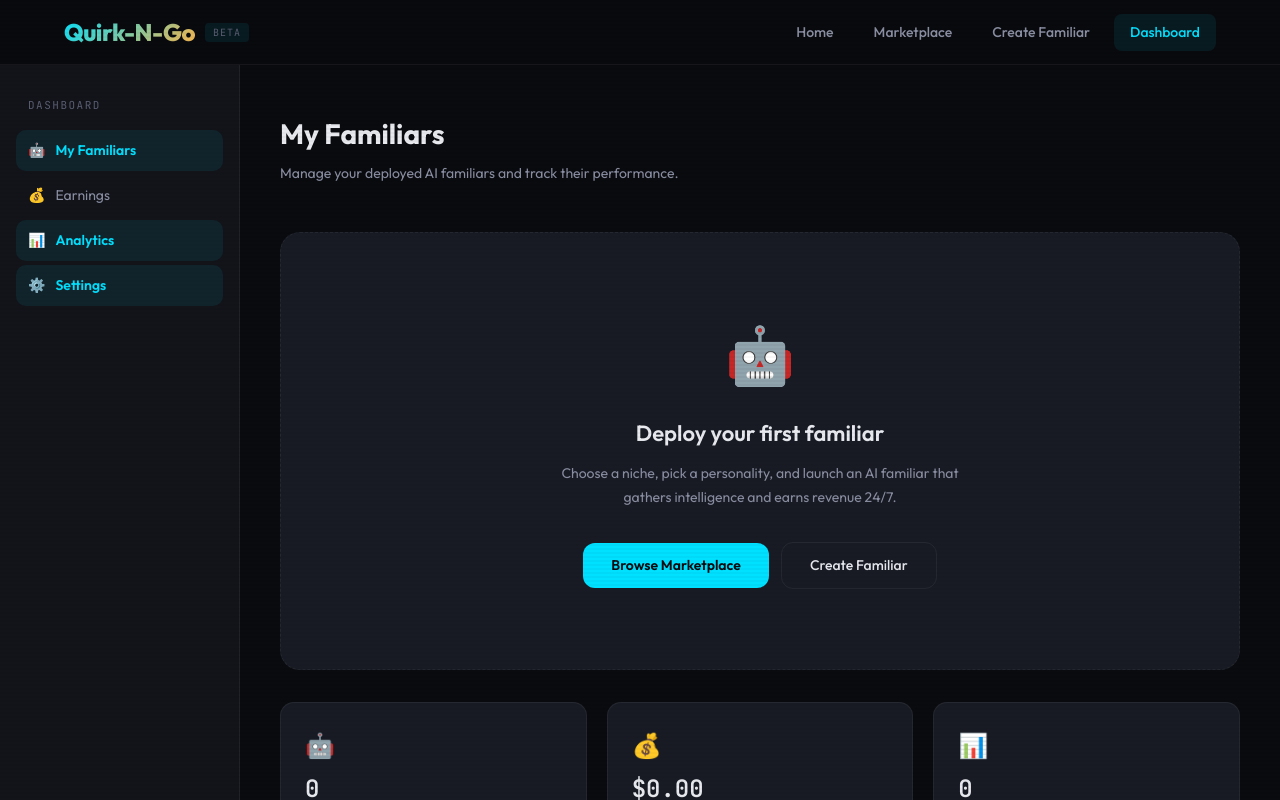
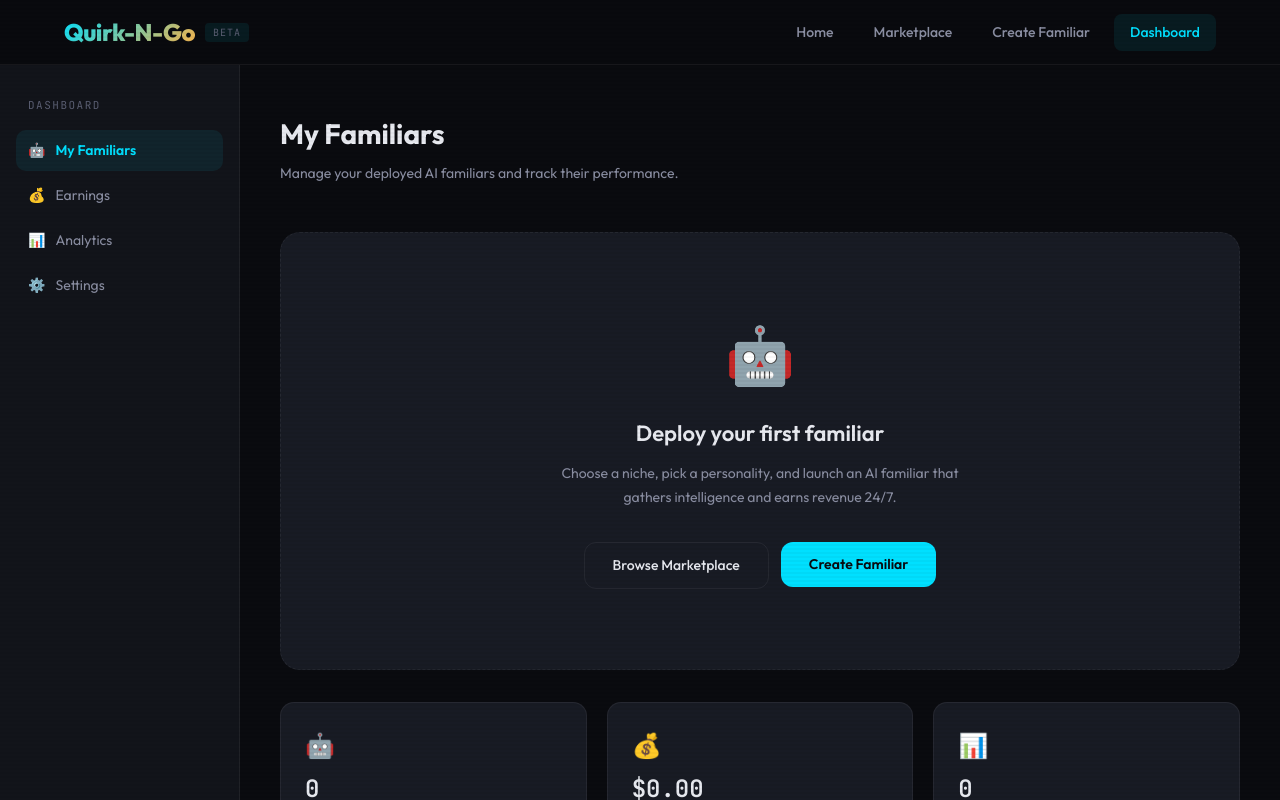
Before and after one commit to m-lwatcher/quirk-n-go-storefront, a React (Vite) app: page /dashboard in a window 1280 px wide. Shown: the top 800 px of the page. Built offline with nearby package versions, Linux system fonts and the light colour scheme; the HTML template or start-up script is replaced by a standard one.

Commit message:
Fix dashboard sidebar tabs - local state switching with content for all 4 tabs

```diff
--- a/src/pages/Dashboard.tsx
+++ b/src/pages/Dashboard.tsx
@@ -1,15 +1,18 @@
+import { useState } from 'react'
 import { motion } from 'framer-motion'
-import { Link, useLocation } from 'react-router-dom'
+import { Link } from 'react-router-dom'
 
-const sidebarItems = [
-  { icon: '🤖', label: 'My Familiars', to: '/dashboard' },
-  { icon: '💰', label: 'Earnings', to: '/earnings' },
-  { icon: '📊', label: 'Analytics', to: '/dashboard' },
-  { icon: '⚙️', label: 'Settings', to: '/dashboard' },
+type Tab = 'familiars' | 'earnings' | 'analytics' | 'settings'
+
+const sidebarItems: { icon: string; label: string; tab: Tab }[] = [
+  { icon: '🤖', label: 'My Familiars', tab: 'familiars' },
+  { icon: '💰', label: 'Earnings', tab: 'earnings' },
+  { icon: '📊', label: 'Analytics', tab: 'analytics' },
+  { icon: '⚙️', label: 'Settings', tab: 'settings' },
 ]
 
 export default function Dashboard() {
-  const location = useLocation()
+  const [activeTab, setActiveTab] = useState<Tab>('familiars')
 
   return (
     <div style={{ display: 'flex', minHeight: 'calc(100vh - 64px)' }}>
@@ -37,10 +40,12 @@ export default function Dashboard() {
           Dashboard
         </div>
         {sidebarItems.map(item => {
-          const isActive = location.pathname === item.to
+          const isActive = activeTab === item.tab
           return (
-            <Link key={item.label} to={item.to} style={{ textDecoration: 'none' }}>
-              <div style={{
+            <div
+              key={item.tab}
+              onClick={() => setActiveTab(item.tab)}
+              style={{
                 display: 'flex',
                 alignItems: 'center',
                 gap: 10,
@@ -54,39 +59,43 @@ export default function Dashboard() {
                 fontFamily: 'var(--font-display)',
                 fontWeight: isActive ? 600 : 400,
                 transition: 'all 0.2s ease',
-              }}>
+              }}
+            >
               <span>{item.icon}</span>
               {item.label}
             </div>
-            </Link>
           )
         })}
       </motion.aside>
 
       {/* Main content */}
       <motion.div
-        initial={{ opacity: 0, y: 20 }}
+        key={activeTab}
+        initial={{ opacity: 0, y: 12 }}
         animate={{ opacity: 1, y: 0 }}
-        transition={{ delay: 0.15 }}
-        style={{ flex: 1, padding: '48px 40px' }}
+        transition={{ duration: 0.25 }}
+        style={{ flex: 1, padding: '48px 40px', overflow: 'auto' }}
       >
-        <h1 style={{
-          fontSize: 28,
-          fontWeight: 700,
-          fontFamily: 'var(--font-display)',
-          marginBottom: 8,
-        }}>
+        {activeTab === 'familiars' && <FamiliarsTab />}
+        {activeTab === 'earnings' && <EarningsTab />}
+        {activeTab === 'analytics' && <AnalyticsTab />}
+        {activeTab === 'settings' && <SettingsTab />}
+      </motion.div>
+    </div>
+  )
+}
+
+/* ── Familiars Tab ── */
+function FamiliarsTab() {
+  return (
+    <>
+      <h1 style={{ fontSize: 28, fontWeight: 700, fontFamily: 'var(--font-display)', marginBottom: 8 }}>
         My Familiars
       </h1>
-        <p style={{
-          fontSize: 14,
-          color: 'var(--text-secondary)',
-          marginBottom: 48,
-        }}>
+      <p style={{ fontSize: 14, color: 'var(--text-secondary)', marginBottom: 48 }}>
         Manage your deployed AI familiars and track their performance.
       </p>
 
-        {/* Empty state */}
       <div style={{
         background: 'var(--bg-card)',
         border: '1px dashed var(--border-subtle)',
@@ -95,106 +104,150 @@ export default function Dashboard() {
         textAlign: 'center',
       }}>
         <div style={{ fontSize: 56, marginBottom: 20 }}>🤖</div>
-          <h2 style={{
-            fontSize: 22,
-            fontWeight: 600,
-            fontFamily: 'var(--font-display)',
-            marginBottom: 12,
-          }}>
+        <h2 style={{ fontSize: 22, fontWeight: 600, fontFamily: 'var(--font-display)', marginBottom: 12 }}>
           Deploy your first familiar
         </h2>
-          <p style={{
-            fontSize: 14,
-            color: 'var(--text-secondary)',
-            maxWidth: 400,
-            margin: '0 auto 32px',
-            lineHeight: 1.7,
-          }}>
+        <p style={{ fontSize: 14, color: 'var(--text-secondary)', maxWidth: 400, margin: '0 auto 32px', lineHeight: 1.7 }}>
           Choose a niche, pick a personality, and launch an AI familiar that gathers intelligence and earns revenue 24/7.
         </p>
-          <Link to="/create">
-            <motion.button
-              whileHover={{ scale: 1.03 }}
-              whileTap={{ scale: 0.98 }}
-              style={{
-                background: 'var(--accent-cyan)',
-                color: '#0a0b0f',
-                border: 'none',
-                padding: '12px 28px',
-                borderRadius: 12,
-                fontSize: 14,
-                fontWeight: 600,
-                fontFamily: 'var(--font-display)',
-                cursor: 'pointer',
-                marginRight: 12,
-              }}
-            >
-              Browse Marketplace
-            </motion.button>
+        <div style={{ display: 'flex', gap: 12, justifyContent: 'center' }}>
+          <Link to="/marketplace">
+            <motion.button whileHover={{ scale: 1.03 }} whileTap={{ scale: 0.98 }} style={{
+              background: 'transparent', color: 'var(--text-primary)', border: '1px solid var(--border-subtle)',
+              padding: '12px 28px', borderRadius: 12, fontSize: 14, fontWeight: 500, fontFamily: 'var(--font-display)', cursor: 'pointer',
+            }}>Browse Marketplace</motion.button>
           </Link>
           <Link to="/create">
-            <motion.button
-              whileHover={{ scale: 1.03 }}
-              whileTap={{ scale: 0.98 }}
-              style={{
-                background: 'transparent',
-                color: 'var(--text-primary)',
-                border: '1px solid var(--border-subtle)',
-                padding: '12px 28px',
-                borderRadius: 12,
-                fontSize: 14,
-                fontWeight: 500,
-                fontFamily: 'var(--font-display)',
-                cursor: 'pointer',
-              }}
-            >
-              Create Familiar
-            </motion.button>
+            <motion.button whileHover={{ scale: 1.03 }} whileTap={{ scale: 0.98 }} style={{
+              background: 'var(--accent-cyan)', color: '#0a0b0f', border: 'none',
+              padding: '12px 28px', borderRadius: 12, fontSize: 14, fontWeight: 600, fontFamily: 'var(--font-display)', cursor: 'pointer',
+            }}>Create Familiar</motion.button>
           </Link>
         </div>
+      </div>
 
-        {/* Placeholder stats */}
-        <div style={{
-          display: 'grid',
-          gridTemplateColumns: 'repeat(3, 1fr)',
-          gap: 20,
-          marginTop: 32,
-        }}>
+      <div style={{ display: 'grid', gridTemplateColumns: 'repeat(3, 1fr)', gap: 20, marginTop: 32 }}>
         {[
           { label: 'Active Familiars', value: '0', icon: '🤖' },
           { label: 'Total Earnings', value: '$0.00', icon: '💰' },
           { label: 'Total Requests', value: '0', icon: '📊' },
         ].map(stat => (
-            <div
-              key={stat.label}
-              style={{
-                background: 'var(--bg-card)',
-                border: '1px solid var(--border-subtle)',
-                borderRadius: 14,
-                padding: 24,
-              }}
-            >
+          <div key={stat.label} style={{
+            background: 'var(--bg-card)', border: '1px solid var(--border-subtle)', borderRadius: 14, padding: 24,
+          }}>
             <div style={{ fontSize: 24, marginBottom: 8 }}>{stat.icon}</div>
-              <div style={{
-                fontSize: 24,
-                fontWeight: 700,
-                fontFamily: 'var(--font-mono)',
-                color: 'var(--text-primary)',
-                marginBottom: 4,
-              }}>
-                {stat.value}
-              </div>
-              <div style={{
-                fontSize: 12,
-                fontFamily: 'var(--font-mono)',
-                color: 'var(--text-muted)',
-              }}>
-                {stat.label}
-              </div>
+            <div style={{ fontSize: 24, fontWeight: 700, fontFamily: 'var(--font-mono)', color: 'var(--text-primary)', marginBottom: 4 }}>{stat.value}</div>
+            <div style={{ fontSize: 12, fontFamily: 'var(--font-mono)', color: 'var(--text-muted)' }}>{stat.label}</div>
           </div>
         ))}
       </div>
-      </motion.div>
-    </div>
+    </>
   )
 }
+
+/* ── Earnings Tab ── */
+function EarningsTab() {
+  const weekData = [
+    { day: 'Mon', amount: 0 }, { day: 'Tue', amount: 0 }, { day: 'Wed', amount: 0 },
+    { day: 'Thu', amount: 0 }, { day: 'Fri', amount: 0 }, { day: 'Sat', amount: 0 }, { day: 'Sun', amount: 0 },
+  ]
+  return (
+    <>
+      <h1 style={{ fontSize: 28, fontWeight: 700, fontFamily: 'var(--font-display)', marginBottom: 8 }}>Earnings</h1>
+      <p style={{ fontSize: 14, color: 'var(--text-secondary)', marginBottom: 48 }}>Track your familiar revenue and payouts.</p>
+
+      <div style={{ display: 'grid', gridTemplateColumns: 'repeat(4, 1fr)', gap: 16, marginBottom: 32 }}>
+        {[
+          { label: 'Total Earned', value: '$0.00', color: 'var(--accent-cyan)' },
+          { label: 'This Week', value: '$0.00', color: 'var(--accent-green)' },
+          { label: 'Requests', value: '0', color: 'var(--accent-amber)' },
+          { label: 'Active Products', value: '0', color: 'var(--accent-purple)' },
+        ].map(s => (
+          <div key={s.label} style={{ background: 'var(--bg-card)', border: '1px solid var(--border-subtle)', borderRadius: 14, padding: 20 }}>
+            <div style={{ fontSize: 11, fontFamily: 'var(--font-mono)', color: 'var(--text-muted)', marginBottom: 8, letterSpacing: '0.5px' }}>{s.label}</div>
+            <div style={{ fontSize: 24, fontWeight: 700, fontFamily: 'var(--font-mono)', color: s.color }}>{s.value}</div>
+          </div>
+        ))}
+      </div>
+
+      <div style={{ background: 'var(--bg-card)', border: '1px solid var(--border-subtle)', borderRadius: 16, padding: 24 }}>
+        <h3 style={{ fontSize: 12, fontFamily: 'var(--font-mono)', color: 'var(--accent-cyan)', letterSpacing: '1.5px', textTransform: 'uppercase', marginBottom: 20 }}>Weekly Revenue</h3>
+        <div style={{ display: 'flex', alignItems: 'flex-end', gap: 8, height: 120 }}>
+          {weekData.map(d => (
+            <div key={d.day} style={{ flex: 1, textAlign: 'center' }}>
+              <div style={{ background: 'var(--bg-secondary)', borderRadius: 6, height: 80, position: 'relative', overflow: 'hidden' }}>
+                <div style={{ position: 'absolute', bottom: 0, left: 0, right: 0, height: `${Math.max(d.amount, 2)}%`, background: 'var(--accent-cyan)', borderRadius: '6px 6px 0 0', opacity: 0.3 }} />
+              </div>
+              <span style={{ fontSize: 10, fontFamily: 'var(--font-mono)', color: 'var(--text-muted)', marginTop: 6, display: 'block' }}>{d.day}</span>
+            </div>
+          ))}
+        </div>
+        <div style={{ textAlign: 'center', marginTop: 24, fontSize: 13, color: 'var(--text-muted)', fontFamily: 'var(--font-mono)' }}>
+          Deploy a familiar to start earning
+        </div>
+      </div>
+    </>
+  )
+}
+
+/* ── Analytics Tab ── */
+function AnalyticsTab() {
+  return (
+    <>
+      <h1 style={{ fontSize: 28, fontWeight: 700, fontFamily: 'var(--font-display)', marginBottom: 8 }}>Analytics</h1>
+      <p style={{ fontSize: 14, color: 'var(--text-secondary)', marginBottom: 48 }}>Deep dive into your familiar performance metrics.</p>
+
+      <div style={{ display: 'grid', gridTemplateColumns: '1fr 1fr', gap: 20 }}>
+        {[
+          { title: 'Request Volume', icon: '📈', desc: 'Track request patterns and peak hours across all your familiars.' },
+          { title: 'Revenue Breakdown', icon: '💎', desc: 'See which products and niches generate the most revenue.' },
+          { title: 'Buyer Demographics', icon: '🌍', desc: 'Understand who is buying your intelligence products.' },
+          { title: 'Trust Score Trends', icon: '🛡️', desc: 'Monitor how your trust scores change over time.' },
+        ].map(card => (
+          <div key={card.title} style={{
+            background: 'var(--bg-card)', border: '1px solid var(--border-subtle)', borderRadius: 16, padding: 28,
+          }}>
+            <span style={{ fontSize: 32, display: 'block', marginBottom: 12 }}>{card.icon}</span>
+            <h3 style={{ fontSize: 16, fontWeight: 600, fontFamily: 'var(--font-display)', marginBottom: 8 }}>{card.title}</h3>
+            <p style={{ fontSize: 13, color: 'var(--text-secondary)', lineHeight: 1.6, marginBottom: 16 }}>{card.desc}</p>
+            <span style={{ fontSize: 11, fontFamily: 'var(--font-mono)', color: 'var(--text-muted)', background: 'var(--bg-secondary)', padding: '4px 10px', borderRadius: 6 }}>Coming soon</span>
+          </div>
+        ))}
+      </div>
+    </>
+  )
+}
+
+/* ── Settings Tab ── */
+function SettingsTab() {
+  return (
+    <>
+      <h1 style={{ fontSize: 28, fontWeight: 700, fontFamily: 'var(--font-display)', marginBottom: 8 }}>Settings</h1>
+      <p style={{ fontSize: 14, color: 'var(--text-secondary)', marginBottom: 48 }}>Configure your account and familiar defaults.</p>
+
+      {[
+        { title: 'Wallet', desc: 'Connect your wallet for x402 micropayment payouts.', action: 'Connect Wallet', icon: '💳' },
+        { title: 'API Keys', desc: 'Manage API keys for programmatic access to your familiars.', action: 'Generate Key', icon: '🔑' },
+        { title: 'Notifications', desc: 'Set up alerts for earnings milestones and familiar status changes.', action: 'Configure', icon: '🔔' },
+        { title: 'Default Personality', desc: 'Set the default personality archetype for new familiars.', action: 'Edit', icon: '🎭' },
+      ].map(setting => (
+        <div key={setting.title} style={{
+          background: 'var(--bg-card)', border: '1px solid var(--border-subtle)', borderRadius: 14,
+          padding: 24, marginBottom: 12, display: 'flex', justifyContent: 'space-between', alignItems: 'center',
+        }}>
+          <div style={{ display: 'flex', gap: 16, alignItems: 'center' }}>
+            <span style={{ fontSize: 28 }}>{setting.icon}</span>
+            <div>
+              <h3 style={{ fontSize: 15, fontWeight: 600, fontFamily: 'var(--font-display)', marginBottom: 4 }}>{setting.title}</h3>
+              <p style={{ fontSize: 13, color: 'var(--text-secondary)' }}>{setting.desc}</p>
+            </div>
+          </div>
+          <button style={{
+            background: 'var(--bg-secondary)', color: 'var(--text-secondary)', border: '1px solid var(--border-subtle)',
+            padding: '8px 16px', borderRadius: 8, fontSize: 12, fontFamily: 'var(--font-mono)', cursor: 'pointer',
+          }}>{setting.action}</button>
+        </div>
+      ))}
+    </>
+  )
+}
```
Lines whose indentation alone changed are shown as unchanged.
